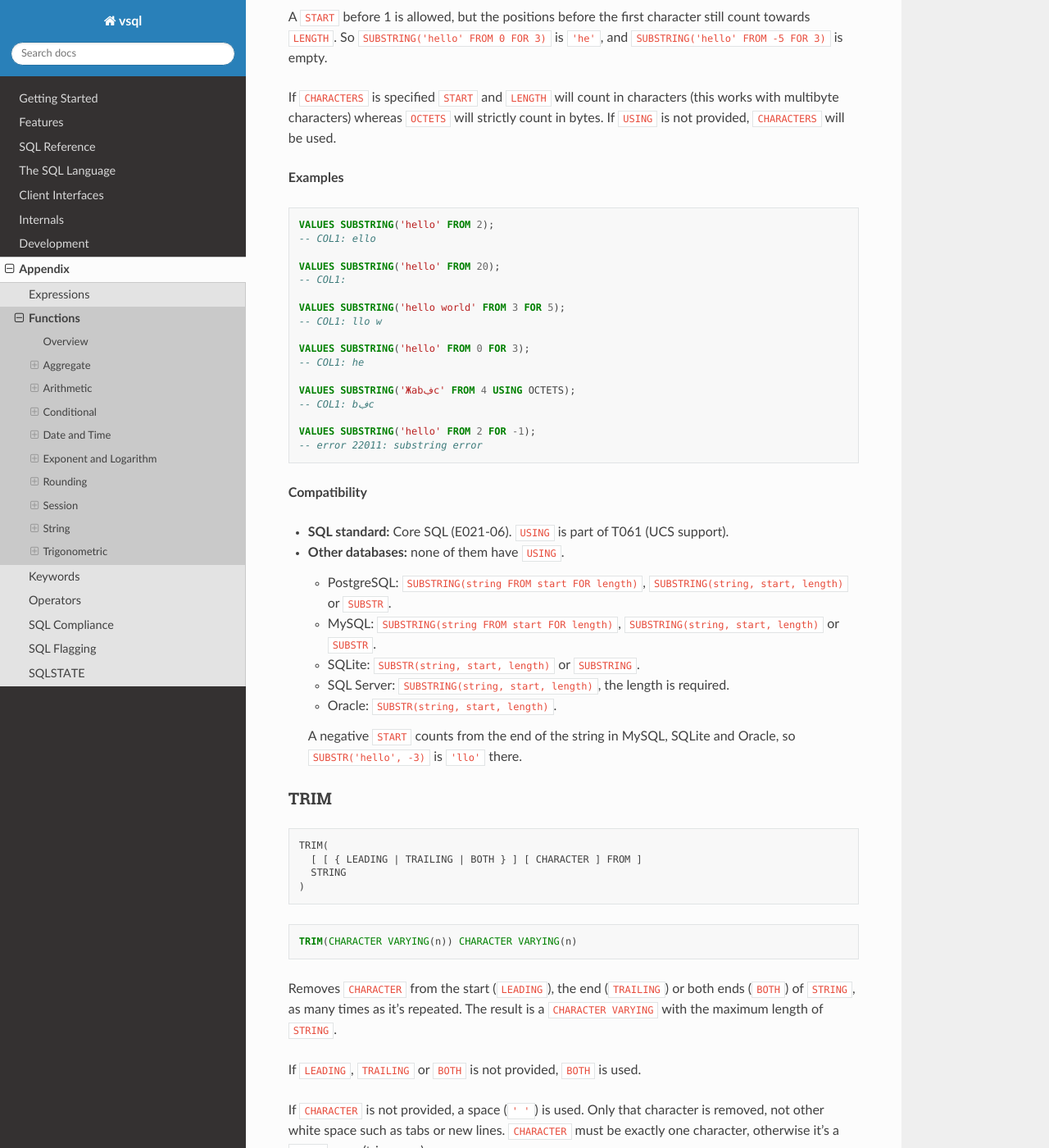
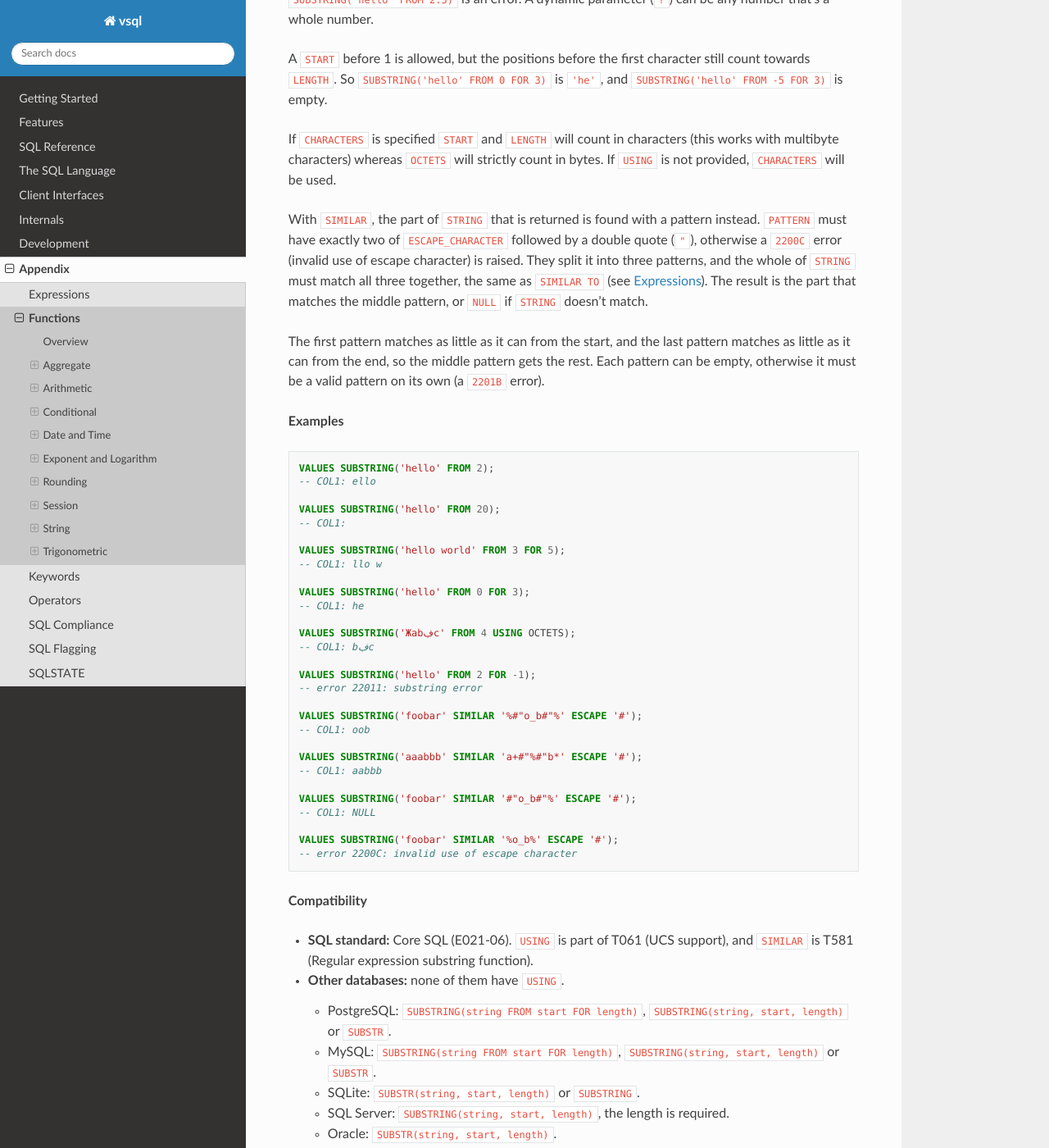
Before and after one commit to elliotchance/vsql, a Sphinx documentation site: the page built from docs/functions.rst, in a window 1280 px wide and 1400 px high, scrolled down 26098 px. Shown: the whole window at 82% size. Built offline with Sphinx 7.4.7 and the Read the Docs theme 3.1.0, drawn with Linux system fonts in a browser that asks for light colours; some of the changed text lies outside the part shown.

Commit message:
language: Support SUBSTRING ... SIMILAR (T581)
SUBSTRING(value SIMILAR pattern ESCAPE escape) splits the pattern into three
SIMILAR TO patterns at the two escape characters followed by a double quote,
and returns the part of the value that matches the middle one (or NULL if the
value doesn't match). The first part matches as little as it can from the
start and the last part as little as it can from the end, as described in
6.32, General Rules, 6. It reuses the SIMILAR TO pattern parser and matcher.

A pattern without exactly two markers is a 2200C error, an invalid part is
2201B, and an escape that isn't one character is 22019.

Co-Authored-By: Claude Opus 5.5 <noreply@anthropic.com>

```diff
--- a/docs/functions.rst
+++ b/docs/functions.rst
@@ -154,7 +154,7 @@ Each function also has a **Compatibility** section:
      - T621
    * - ``SUBSTRING``
      - String
-     - Core (E021-06)
+     - Core (E021-06), T581
    * - ``SUM``
      - Aggregate
      - Core (E091-05)
@@ -1325,10 +1325,13 @@ SUBSTRING
      [ USING { CHARACTERS | OCTETS } ]
    )
 
+   SUBSTRING(STRING SIMILAR PATTERN ESCAPE ESCAPE_CHARACTER)
+
 .. code-block:: sql
 
    SUBSTRING(CHARACTER VARYING(n) FROM INTEGER) CHARACTER VARYING(n)
    SUBSTRING(CHARACTER VARYING(n) FROM INTEGER FOR INTEGER) CHARACTER VARYING(n)
+   SUBSTRING(CHARACTER VARYING(n) SIMILAR CHARACTER VARYING ESCAPE CHARACTER) CHARACTER VARYING(n)
 
 Returns part of ``STRING``. The result is a ``CHARACTER VARYING`` with the
 maximum length of ``STRING``.
@@ -1353,6 +1356,19 @@ If ``CHARACTERS`` is specified ``START`` and ``LENGTH`` will count in characters
 (this works with multibyte characters) whereas ``OCTETS`` will strictly count
 in bytes. If ``USING`` is not provided, ``CHARACTERS`` will be used.
 
+With ``SIMILAR``, the part of ``STRING`` that is returned is found with a
+pattern instead. ``PATTERN`` must have exactly two of ``ESCAPE_CHARACTER``
+followed by a double quote (``"``), otherwise a ``2200C`` error (invalid use of
+escape character) is raised. They split it into three patterns, and the whole
+of ``STRING`` must match all three together, the same as ``SIMILAR TO`` (see
+:doc:`expressions`). The result is the part that matches the middle pattern,
+or ``NULL`` if ``STRING`` doesn't match.
+
+The first pattern matches as little as it can from the start, and the last
+pattern matches as little as it can from the end, so the middle pattern gets
+the rest. Each pattern can be empty, otherwise it must be a valid pattern on
+its own (a ``2201B`` error).
+
 **Examples**
 
 .. code-block:: sql
@@ -1375,10 +1391,22 @@ in bytes. If ``USING`` is not provided, ``CHARACTERS`` will be used.
   VALUES SUBSTRING('hello' FROM 2 FOR -1);
   -- error 22011: substring error
 
+  VALUES SUBSTRING('foobar' SIMILAR '%#"o_b#"%' ESCAPE '#');
+  -- COL1: oob
+
+  VALUES SUBSTRING('aaabbb' SIMILAR 'a+#"%#"b*' ESCAPE '#');
+  -- COL1: aabbb
+
+  VALUES SUBSTRING('foobar' SIMILAR '#"o_b#"%' ESCAPE '#');
+  -- COL1: NULL
+
+  VALUES SUBSTRING('foobar' SIMILAR '%o_b%' ESCAPE '#');
+  -- error 2200C: invalid use of escape character
+
 **Compatibility**
 
 - **SQL standard:** Core SQL (E021-06). ``USING`` is part of T061 (UCS
-  support).
+  support), and ``SIMILAR`` is T581 (Regular expression substring function).
 - **Other databases:** none of them have ``USING``.
 
   - PostgreSQL: ``SUBSTRING(string FROM start FOR length)``,
@@ -1388,6 +1416,10 @@ in bytes. If ``USING`` is not provided, ``CHARACTERS`` will be used.
   - SQLite: ``SUBSTR(string, start, length)`` or ``SUBSTRING``.
   - SQL Server: ``SUBSTRING(string, start, length)``, the length is required.
   - Oracle: ``SUBSTR(string, start, length)``.
+
+  Only PostgreSQL has ``SIMILAR`` (and also the older
+  ``SUBSTRING(string FROM pattern FOR escape)``). The others use a different
+  regular expression function, such as ``REGEXP_SUBSTR``.
 
   A negative ``START`` counts from the end of the string in MySQL, SQLite and
   Oracle, so ``SUBSTR('hello', -3)`` is ``'llo'`` there.
--- a/docs/sql-compliance.rst
+++ b/docs/sql-compliance.rst
@@ -1499,7 +1499,7 @@ Optional Features
    * - ❌ **T572**
      - **Multiset-returning external SQL-invoked functions**
 
-   * - ❌ **T581**
+   * - ✅ **T581**
      - **Regular expression substring function**
 
    * - ✅ **T591**
```
Also changed, not shown: docs/sqlstate.rst (+10 -2 lines), docs/standard/part2/06.txt (+18 -18 lines), 6 other files.
